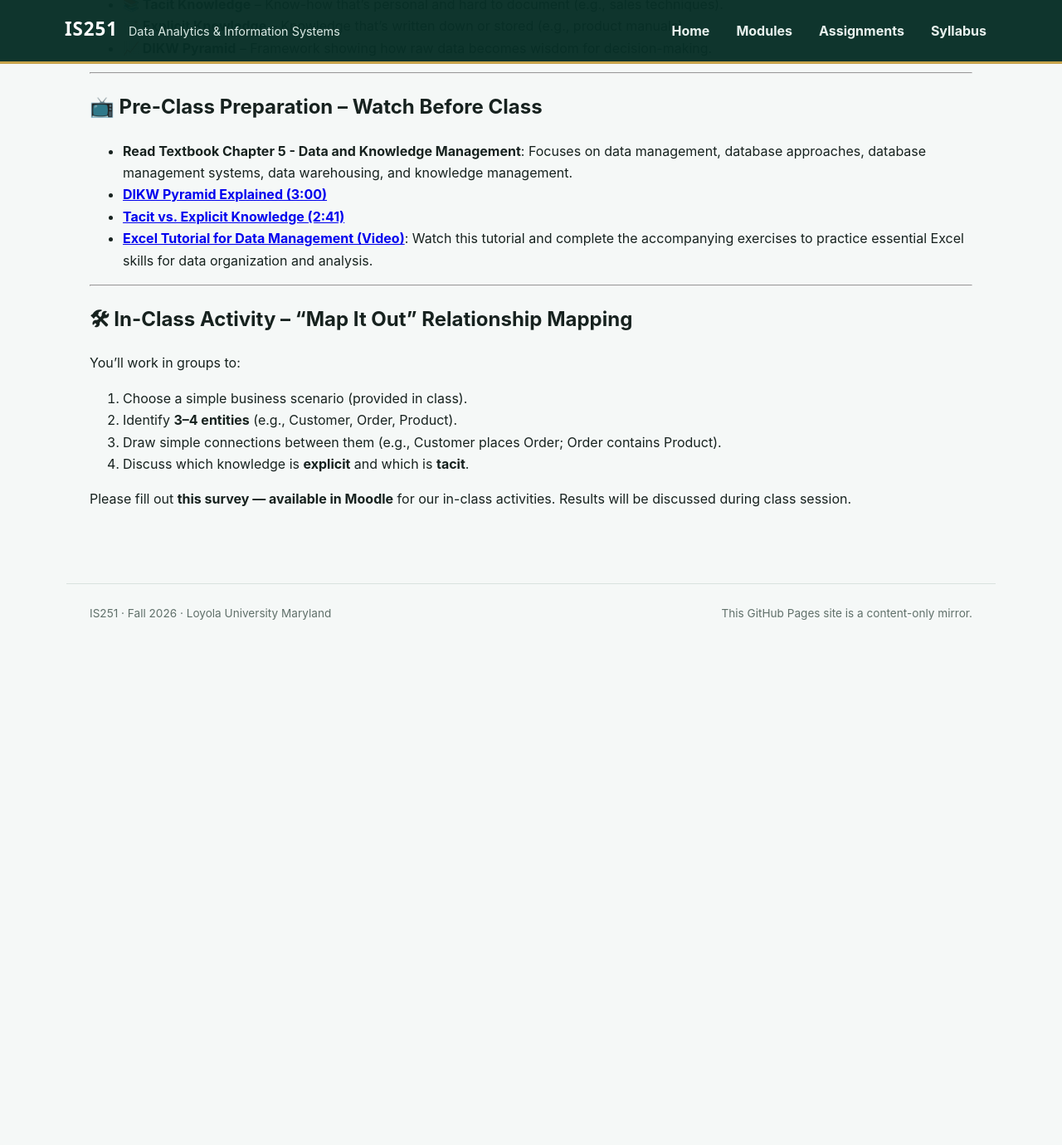
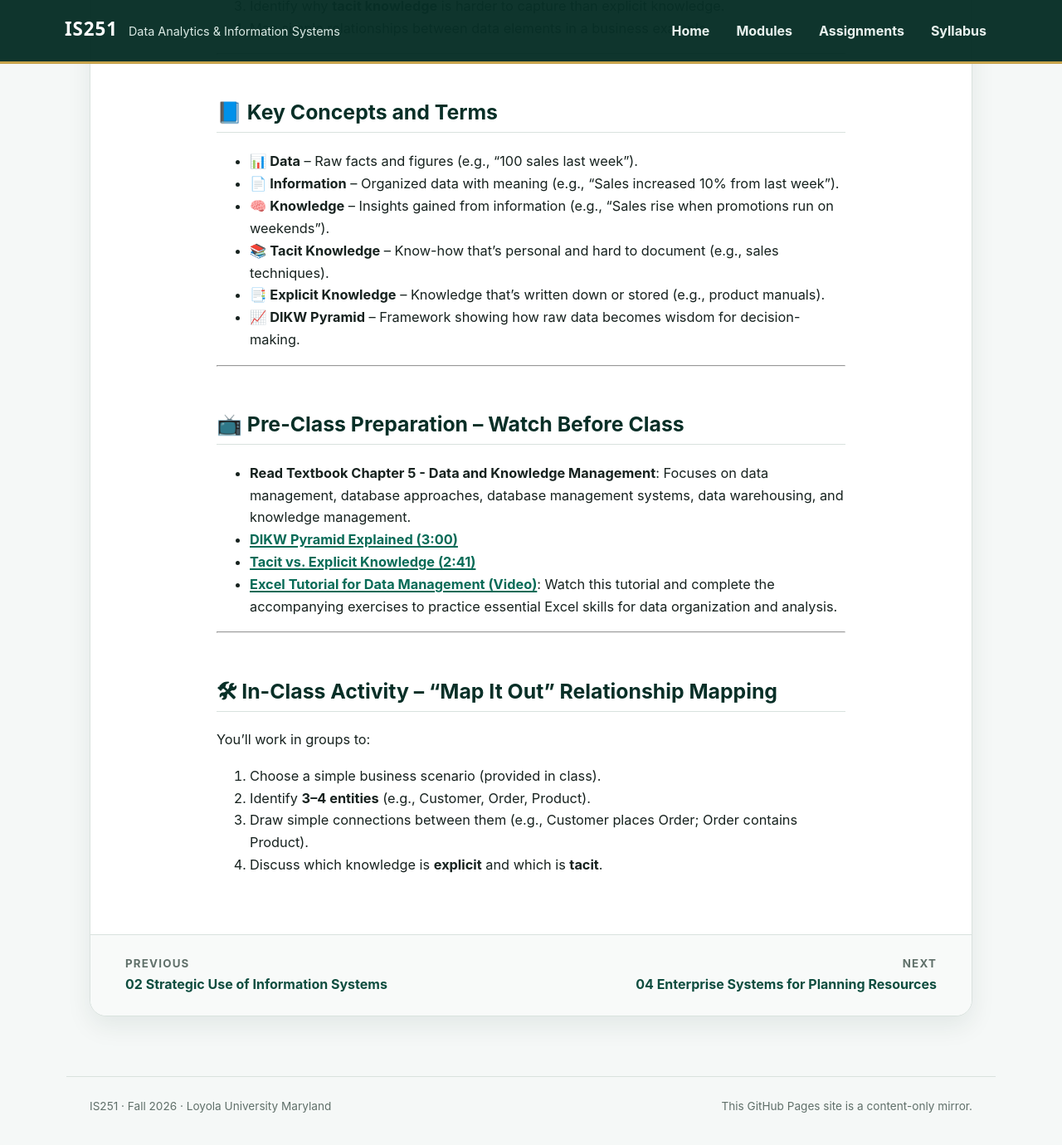
Before and after one commit to dyim-loyola/is251, a Jekyll site: the page built from modules/03-data-and-knowledge-management.md, in a window 1280 px wide and 1400 px high, scrolled down 856 px. Shown: the top 1380 px of the window at 83% size. Built offline with Jekyll 4.4.1, drawn with Linux system fonts in a browser that asks for light colours; before the commit the page ends 1662 px from its top, so only the background shows below that; some of the changed text lies outside the part shown.

Commit message:
Refresh Sites mirror: modules/03-data-and-knowledge-management.md

```diff
--- a/modules/03-data-and-knowledge-management.md
+++ b/modules/03-data-and-knowledge-management.md
@@ -1,12 +1,15 @@
 ---
-layout: default
+layout: module
 title: "03 Data and Knowledge Management"
 permalink: /modules/03-data-and-knowledge-management/
 module_number: "03"
+module_title: "Data and Knowledge Management"
 module_date: "2026-09-15"
+previous_url: "/modules/02-strategic-use-of-information-systems/"
+previous_label: "02 Strategic Use of Information Systems"
+next_url: "/modules/04-enterprise-systems-for-planning-resources/"
+next_label: "04 Enterprise Systems for Planning Resources"
 ---
-
-**Module date:** 2026-09-15
 
 # Module 03: Data and Knowledge Management
 
@@ -55,5 +58,3 @@ You’ll work in groups to:
 2. Identify **3–4 entities** (e.g., Customer, Order, Product).
 3. Draw simple connections between them (e.g., Customer places Order; Order contains Product).
 4. Discuss which knowledge is **explicit** and which is **tacit**.
-
-Please fill out **this survey — available in Moodle** for our in-class activities. Results will be discussed during class session.
```
